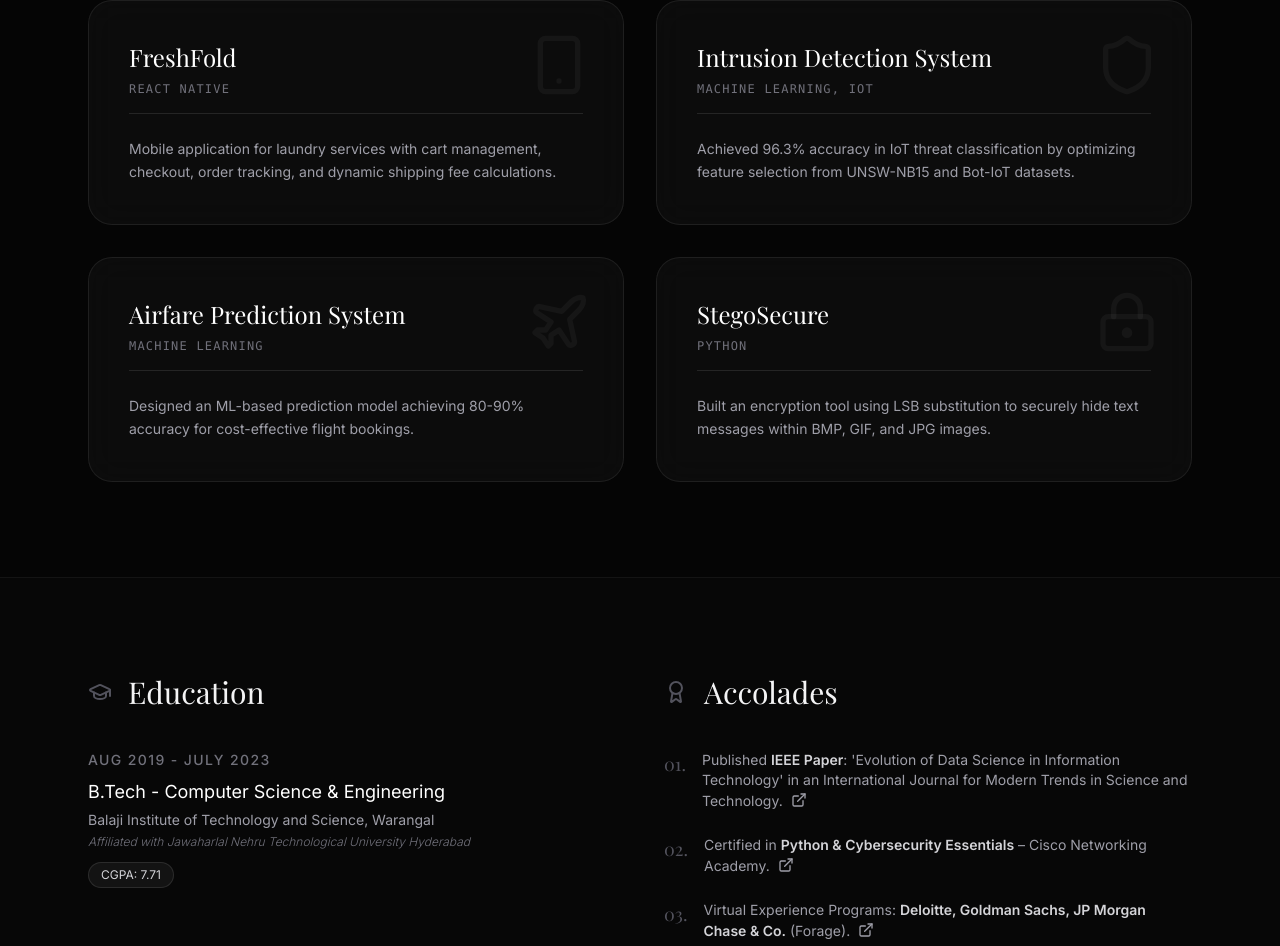
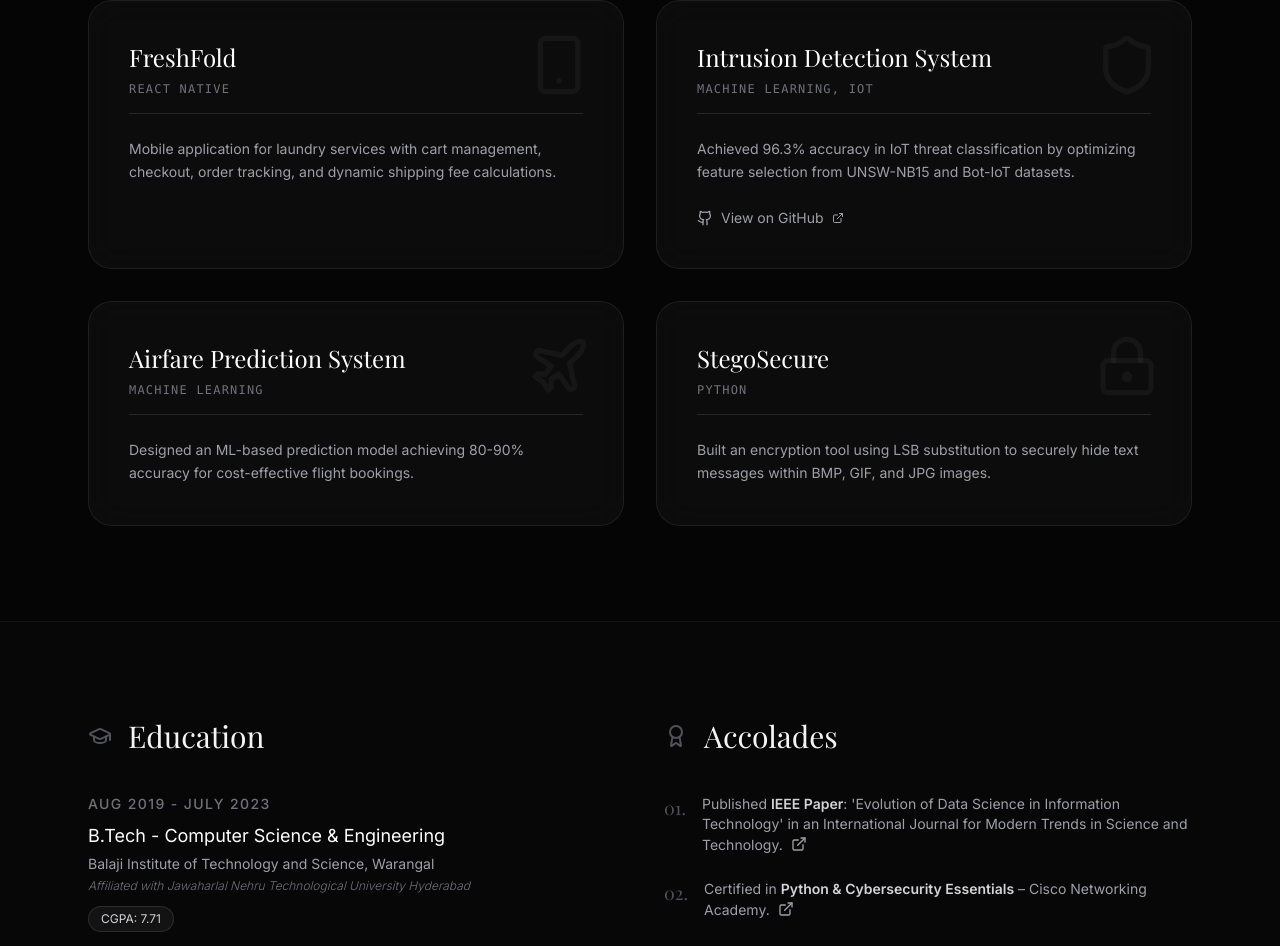
Before and after one commit to KhajaRaheelAhmedMohiuddin/Portfolio, a React (Vite) app: page / in a window 1280 px wide. Shown: the part 3891-4837 px from the top of the page. Built offline with nearby package versions, Linux system fonts and the light colour scheme; a web font is replaced by a local one.

Commit message:
Add GitHub link to Intrusion Detection System project

```diff
--- a/src/data.ts
+++ b/src/data.ts
@@ -77,7 +77,8 @@ export const RESUME_DATA = {
     {
       title: "Intrusion Detection System",
       tech: "Machine Learning, IoT",
-      description: "Achieved 96.3% accuracy in IoT threat classification by optimizing feature selection from UNSW-NB15 and Bot-IoT datasets."
+      description: "Achieved 96.3% accuracy in IoT threat classification by optimizing feature selection from UNSW-NB15 and Bot-IoT datasets.",
+      link: "https://github.com/KhajaRaheelAhmedMohiuddin/web-based-analysis-ids"
     },
     {
       title: "Airfare Prediction System",
```
